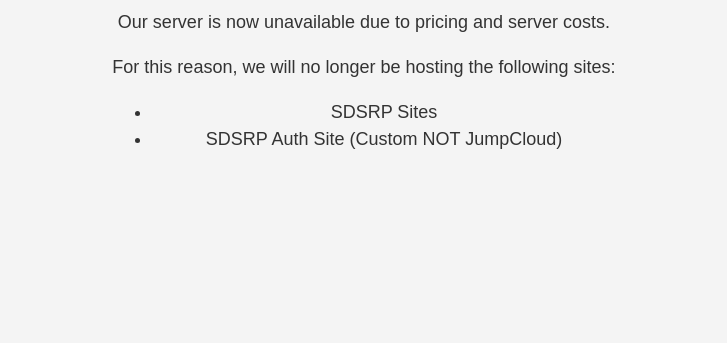
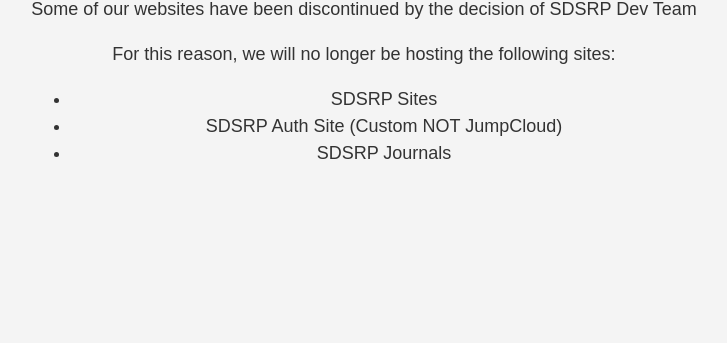
Before and after one commit to southdakotastateroleplay/sites-offline, a plain HTML site: page index.html in a window 1280 px wide. Shown: the part 457-800 px from the top of the page, without its empty margins (276-1003 px from the left). Drawn offline with Linux system fonts and the light colour scheme.

Commit message:
Update index.html

```diff
--- a/index.html
+++ b/index.html
@@ -31,17 +31,18 @@
             line-height: 1.5;
         }
     </style>
-    <title>Server Unavailable</title>
+    <title>Discontinued</title>
 </head>
 <body>
     <div class="container">
         <img class="logo" src="OIG.png" alt="OIG Logo">
         <div class="message">
-            <p>Our server is now unavailable due to pricing and server costs.</p>
+            <p>Some of our websites have been discontinued by the decision of SDSRP Dev Team</p>
             <p>For this reason, we will no longer be hosting the following sites:</p>
             <ul>
                 <li>SDSRP Sites</li>
                 <li>SDSRP Auth Site (Custom NOT JumpCloud)</li>
+                <li>SDSRP Journals</li>
             </ul>
         </div>
     </div>
```
